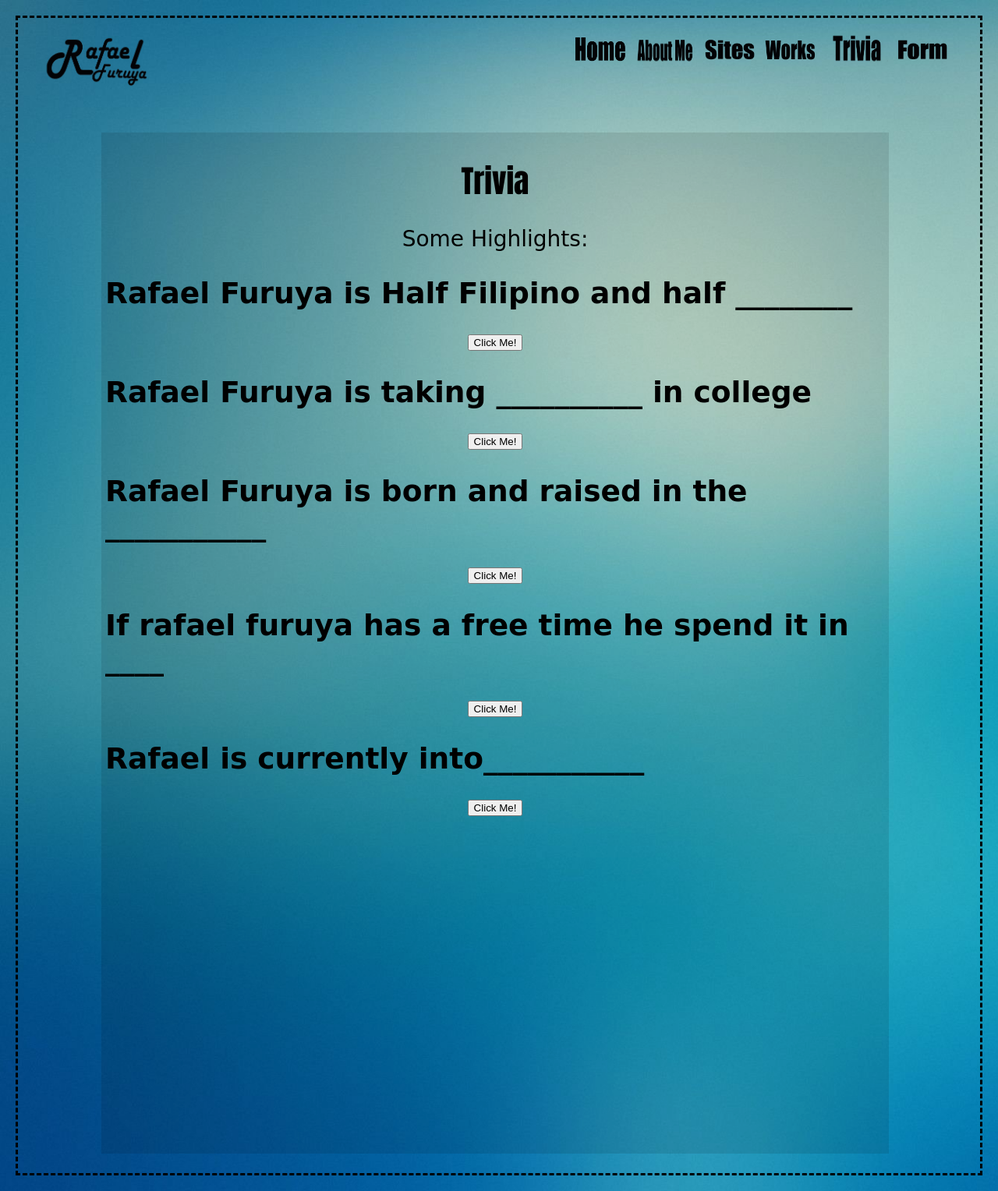
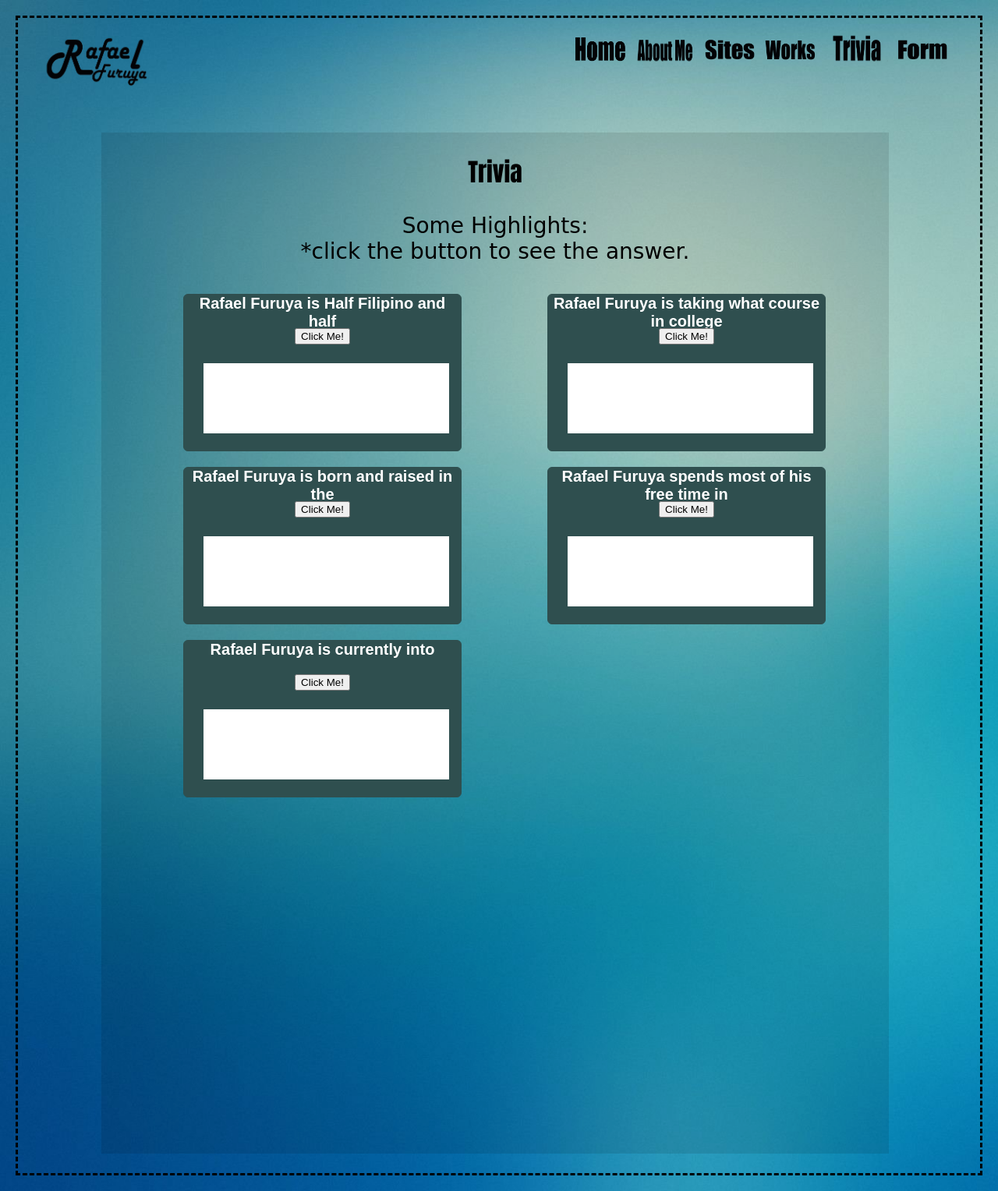
Before and after one commit to jpfuruya/APC_webprog_MI152_test_repo_jpfuruya, a PHP site: page /trivia.php in a window 1280 px wide. Shown: the whole page at 78% size. Run offline with PHP 8.4, Linux system fonts and the light colour scheme.

Commit message:
Added some additional improvement on my javascript code

```diff
--- a/exercise3/mypage.html
+++ b/exercise3/mypage.html
@@ -5,8 +5,11 @@
 
 body{
 background-image: url("t.jpg");
+z-index: -1;
+background-size:cover;
 margin:20px 20px 20px 20px;
 padding: 20px 30px 20px 20px;
+border:dashed;
 
 border:dashed;
 }
--- a/exercise3/sites.html
+++ b/exercise3/sites.html
@@ -4,7 +4,9 @@
 <style>
 
 body{
-background-image: url("b2.png");
+background-image: url("t.jpg");
+z-index: -1;
+background-size:cover;
 margin:20px 20px 20px 20px;
 padding: 20px 30px 20px 20px;
 border:dashed;
--- a/exercise3/works.html
+++ b/exercise3/works.html
@@ -5,6 +5,8 @@
 
 body{
 background-image: url("t.jpg");
+z-index: -1;
+background-size:cover;
 margin:20px 20px 20px 20px;
 padding: 20px 30px 20px 20px;
 border:dashed;
--- a/exercise5/edit_data.php
+++ b/exercise5/edit_data.php
@@ -1,4 +1,4 @@
-<<<html>
+<html>
 <head>
 <title>My Site</title>
 <style>
--- a/exercise5/trivia.php
+++ b/exercise5/trivia.php
@@ -5,20 +5,12 @@
 
 				body{
 				background-image: url("t.jpg");
+				z-index: -1;
 				background-size:cover;
-background-repeat:no-repeat;
 				margin:20px 20px 20px 20px;
 				padding: 20px 30px 20px 20px;
 				border:dashed;
 			}
-
-h1{
-font-family:impact;
-font-size:40px;
-align:center;
-}
-
-
 
 			#works{
 			font-family:comic sans ms;
@@ -35,8 +27,7 @@ text-align:center;
 				margin: auto;
 				margin-top: 5px;
 				margin-bottom: 5px;
-	font-family:comic sans ms;
-	font-size:25px;}
+				}
 
 
 			h2{
@@ -44,6 +35,35 @@ vertical-align:baseline;
 				text-align:left;
 			}
 
+			.name-tag {
+                border: 1px solid darkslategrey;
+                border-radius: 6px;
+                width: 355px;
+                height: 200px;
+                margin: 10px 10px 10px 100px;
+                background: darkslategray;
+                font-family: sans-serif;
+				float:left;
+				overflow:auto
+            }
+
+            .name-tag h1 {
+                color: white;
+                text-align: center;
+                height: 25px;
+                margin: 0px 0px 0px 0px;
+                font-size: 20px;
+            }
+            .name-tag p {
+                position: relative;
+                left: 5px;
+                padding: 10px;
+                width: 295px;
+                height: 70px;
+                background: white;
+                font-family: cursive;
+                font-size: 20px;
+                text-align: center;
 
 
 
@@ -85,33 +105,42 @@ text-align:left;
 </br>
 <div id="eto">
 <center>
-<h1>Trivia </h1>
+<h1 style = "font-family:impact;">Trivia </h1>
 
-<p id="works">Some Highlights:</p>
+<p id="works">Some Highlights:
+<br>
+*click the button to see the answer.</p>
+
+        <div class="name-tag">
+             <h1>Rafael Furuya is Half Filipino and half </h1> <br>
+			 <h1> <button type="button" onclick="document.getElementById('first').innerHTML = 'Japanese'">Click Me!</button></h1>
+            <p id="first"></p>
+        </div>
+
+		<div class="name-tag">
+             <h1>Rafael Furuya is taking what course in college</h1>
+			 <br>
+			 <h1> <button type="button" onclick="document.getElementById('second').innerHTML = 'BS- IT'">Click Me!</button></h1>
+            <p id="second"></p>
+        </div>
+		<div class="name-tag">
+            <h1>Rafael Furuya is born and raised in the </h1><br>
+				 <h1> <button type="button" onclick="document.getElementById('third').innerHTML = 'Philippines'">Click Me!</button></h1>
+				<p id="third"></p>
+        </div>
+		<div class="name-tag">
+            <h1>Rafael Furuya spends most of his free time in</h1><br>
+            <h1> <button type="button" onclick="document.getElementById('fourth').innerHTML = 'Social Media'">Click Me!</button></h1>
+				<p id="fourth"></p>
+        </div>
+
+		<div class="name-tag">
+            <h1>Rafael Furuya is currently into</h1><br>
+            <h1> <button type="button" onclick="document.getElementById('fifth').innerHTML = 'Photo Editing'">Click Me!</button></h1>
+				<p id="fifth"></p>
+        </div>
 
 
-
-
-<h2>Rafael Furuya is Half Filipino and half ________</h2>
-<button type="button" onclick="document.getElementById('first').innerHTML = 'Japanese'">Click Me!</button>
-<p id="first"></p>
-
-<h2>Rafael Furuya is taking __________ in college</h2>
-<button type="button" onclick="document.getElementById('second').innerHTML = 'Information Technology'">Click Me!</button>
-<p id="second"></p>
-
-<h2>Rafael Furuya is born and raised in the ___________</h2>
-<button type="button" onclick="document.getElementById('third').innerHTML = 'Philippines'">Click Me!</button>
-<p id="third"></p>
-
-<h2>If rafael furuya has a free time he spend it in ____</h2>
-<button type="button" onclick="document.getElementById('fourth').innerHTML = 'Social Media'">Click Me!</button>
-<p id="fourth"></p>
-
-
-<h2>Rafael is currently into___________</h2>
-<button type="button" onclick="document.getElementById('fifth').innerHTML = 'Photo Editing'">Click Me!</button>
-<p id="fifth"></p>
 
 	</center>
 </div>
```
Also changed, not shown: exercise3/about.html (+9 -5 lines), exercise3/trivia.html (+65 -34 lines), exercise4/trivia.html (+64 -35 lines). Lines whose indentation alone changed are shown as unchanged.
